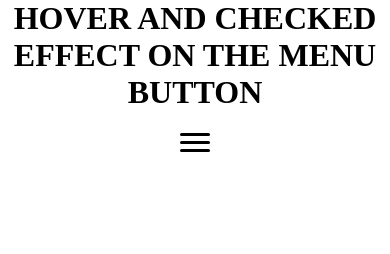
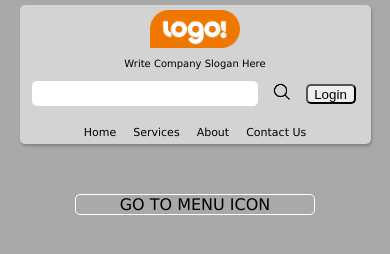
Before and after one commit to MubeenYasin/Navigation-Bar, a plain HTML site: page index.html in a window 390 px wide. Drawn offline with Linux system fonts and the light colour scheme.

Commit message:
Adding responsive navigation without menu button

```diff
--- a/index.html
+++ b/index.html
@@ -4,21 +4,47 @@
     <meta charset="UTF-8">
     <meta http-equiv="X-UA-Compatible" content="IE=edge">
     <meta name="viewport" content="width=device-width, initial-scale=1.0">
-    <link rel="stylesheet" href="style.css">
-    <title>Document</title>
+    <link rel="stylesheet" href="style2.css">
+    <title>Nave Bar</title>
 </head>
 <body>
-    <center>
+    <div class="nave-bar">
+        <!-- /* LOGO AND SLOGAN START */ -->
+        <div class="nave-logo">
+            <img src="img/Logo.png" alt="">
+            <div class="slogan">write company slogan here </div>
+        </div>
+        <!-- /* LOGO AND SLOGAN ENDS */ -->
 
-        <h1>HOVER AND CHECKED EFFECT ON THE MENU BUTTON</h1>
-        <div class="navigation">
-            <input type="checkbox" class="navigation__checkbox" id="checkbox">
+        <div class="box2">
+            <!-- Navigation Links -->
+            <div class="nave-links">
+                <ul>
+                    <li><a href="#">home</a></li>
+                    <li><a href="#">services</a></li>
+                    <li><a href="#">about</a></li>
+                    <li><a href="#">contact us</a></li>
+                </ul>
+            </div>
+            <!-- Navigation Links Ends-->
 
-            <label for="checkbox" class="navigation__button">
-                <div class="navigation__icon"><span>&nbsp;</span></div>
-            </label>
+            <!-- Searching bar -->
+            <div class="nave-search">
+                <input type="text" id="search">
+                <label for="search" class="search-icon">
+                    <img src="img/search-icon.png" alt="">
+                </label>
+                <!-- Login Button -->
+                <div class="nave-login">
+                    <input type="button" value="Login">
+                </div>
+            </div>
         </div>
+    </div>
 
-    </center>
+    <div class="link-menu-button">
+        <a href="Menu button.html">GO TO MENU ICON</a>
+    </div>
+
 </body>
 </html>
--- /dev/null
+++ b/style2.css
@@ -0,0 +1,223 @@
+*,
+*::after,
+*::before {
+  margin: 0;
+  padding: 0;
+  box-sizing: border-box;
+}
+body{
+  background-color: darkgray;
+  font-family: Verdana, Geneva, Tahoma, sans-serif;
+}
+a{
+  text-decoration: none;
+  color: black;
+}
+.nave-bar{
+    width: 90%;
+    height: 80px;
+    margin: auto;
+    margin-top: 5px;
+    background-color: lightgray;
+    border-radius: 5px;
+    box-shadow: 1px 2px 3px gray;
+
+    display: flex;
+    justify-content: space-between;
+    align-items: center;
+}
+/* LOGO AND SLOGAN START */
+.nave-logo{
+  width: 400px;
+
+  display: flex;
+  align-items: center;
+}
+.nave-logo img{
+  width: 150px;
+  margin-left: 10px;
+}
+.slogan{
+  width: 215px;
+  font-size: 15px;
+  margin-left: 10px;
+  text-transform: capitalize;
+}
+/* LOGO AND SLOGAN ENDS */
+
+.box2{
+  display: flex;
+  width: 790px;
+}
+/* NAVE LINKS STARTS */
+.nave-links{
+  width: 500px;
+}
+.nave-links ul{
+  list-style: none;
+  display: flex;
+  gap: 20px;
+  font-size: 20px;
+  text-transform: capitalize;
+}
+.nave-links ul li{
+  padding: 0px 6px 0px 6px;
+  transition: all 0.5s;
+}
+.nave-links ul li:hover {
+  background-color: darkgray;
+  border-radius: 5px;
+}
+/* NAVE LINKS ENDS */
+
+/* SEARCH SECTION START */
+.nave-search{
+  width: 275px;
+  display: flex;
+  align-items: center;
+  justify-content: space-between;
+}
+#search{
+  border: none;
+  border-radius: 5px;
+  height: 25px;
+}
+.search-icon{
+  cursor: pointer;
+}
+.search-icon img{
+  height: 25px;
+} */
+
+/* SEARCH SECTION ENDS */
+
+/* LOGIN BUTTON START */
+.nave-login{
+  margin-right: 10px;
+}
+.nave-login input{
+  width: 75px;
+  height: 25px;
+  border-radius: 5px;
+}
+
+@media(max-width: 1300px){
+  .nave-bar{
+    height: 100px;
+  }
+  .nave-logo{
+    width: 225px;
+
+    display: flex;
+    gap: 10px;
+    flex-direction: column;
+    align-items: center;
+  }
+}
+
+@media(max-width: 1150px){
+  .nave-links{
+    width: 425px;
+  }
+  .box2{
+    flex-direction: column-reverse;
+    align-items: flex-end;
+    gap: 20px;
+    width: 425px;
+  }
+  .nave-search{
+    margin-right: 10px;
+    width: 410px;
+  }
+  #search{
+    width: 280px;
+  }
+}
+@media(max-width: 750px){
+  .box2{
+    align-items: flex-end;
+    gap: 18px;
+    width: 75%;
+  }
+  .nave-links{
+    width: 350px;
+  }
+  .nave-links ul{
+    gap: 15px;
+    font-size: 16px;
+  }
+  .nave-search{
+    width: 95%;
+  }
+  #search{
+    width: 70%;
+  }
+  .nave-logo{
+    width: 125px;
+  }
+  .nave-logo img{
+    width: 90px;
+    margin: auto;
+  }
+  .slogan{
+    width: 130px;
+    font-size: 10px;
+    text-align: center;
+    margin: auto;
+  }
+}
+@media(max-width: 550px){
+  .nave-links{
+    width: 285px;
+  }
+  .nave-links ul{
+    gap: 5px;
+    font-size: 14px;
+  }
+  .search-icon img{
+    height: 19px;
+    margin: 3px;
+  }
+  .nave-login input{
+    width: 50px;
+    height: 20px;
+  }
+}
+@media(max-width: 450px){
+  .nave-bar{
+    height: auto;
+    display: flex;
+    flex-direction: column;
+    justify-content: space-between;
+    align-items: center;
+  }
+  .nave-logo{
+    width: 100%;
+    padding: 5px;
+  }
+  .slogan{
+    width: 100%;
+  }
+  .box2{
+    width: 100%;
+    padding: 5px;
+  }
+  .nave-links{
+    width: 100%;
+  }
+  .nave-links ul{
+    justify-content: center;
+    font-size: 11px;
+
+  }
+}
+
+
+.link-menu-button{
+  width: 240px;
+  margin: auto;
+  text-align: center;
+  margin-top: 50px;
+  border: 1px solid white;
+  border-radius: 5PX;
+}
```
Also changed, not shown: Menu button.html (added, +24 -0 lines), img/Logo.png (added), img/search-icon.png (added), style.css (line endings or trailing spaces).
